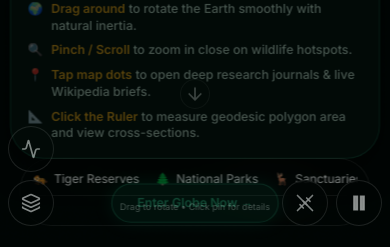
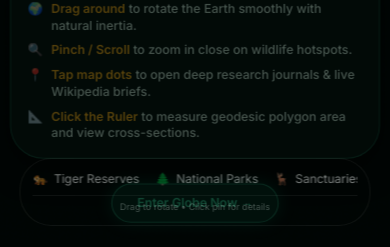
Before and after one commit to g4mt2fch8w-code/geo-globe, a React (Vite) app: page /globe in a window 390 px wide. Shown: the part 594-841 px from the top of the page. Built offline with nearby package versions, Linux system fonts and the light colour scheme; a web font is replaced by a local one.

Commit message:
fix: resolve mobile overlapping bugs, remove measurement tools on mobile, keep Orbit text button, and shift earth upwards

```diff
--- a/src/components/ControlsUI.tsx
+++ b/src/components/ControlsUI.tsx
@@ -364,7 +364,7 @@ export const ControlsUI: React.FC<ControlsUIProps> = ({
 </div>
       {/* Interactive Timeline Range Slider when in timeline mode */}
       {globeMode === 'timeline' && setTimelineYear && (
-        <div className="absolute bottom-24 md:bottom-auto md:top-24 left-1/2 -translate-x-1/2 z-40 w-[90%] max-w-xl glass-card bg-[#08221a]/95 border border-[#fbbf24]/50 p-4 rounded-3xl shadow-[0_10px_40px_rgba(251,191,36,0.3)] pointer-events-auto">
+        <div className="absolute top-24 sm:top-24 left-1/2 -translate-x-1/2 z-40 w-[90%] max-w-xl glass-card bg-[#08221a]/95 border border-[#fbbf24]/50 p-4 rounded-3xl shadow-[0_10px_40px_rgba(251,191,36,0.3)] pointer-events-auto">
           <div className="flex items-center justify-between mb-2">
             <div>
               <span className="text-xs font-bold uppercase tracking-wider text-[#fbbf24]">Project Tiger Chronology</span>
@@ -513,99 +513,6 @@ export const ControlsUI: React.FC<ControlsUIProps> = ({
         )}
       </div>
 
-      {/* MOBILE ONLY: Bottom Controls Bar */}
-      <div className="fixed bottom-6 left-2 right-2 md:hidden pointer-events-none flex flex-col justify-end items-center gap-2 z-40 font-body">
-
-        {/* Blinking Down Indicator */}
-        <div className="animate-bounce mb-2 text-white/50 pointer-events-auto bg-black/40 rounded-full p-1 border border-white/10 shadow-lg">
-           <svg width="20" height="20" viewBox="0 0 24 24" fill="none" stroke="currentColor" strokeWidth="2" strokeLinecap="round" strokeLinejoin="round"><path d="M12 5v14M19 12l-7 7-7-7"/></svg>
-        </div>
-
-        <div className="flex w-full justify-between items-end pointer-events-auto gap-2">
-            <div className="flex flex-col gap-2 relative">
-                {/* Mobile Mode Button */}
-                <button
-                onClick={() => { setShowModesMenu(!showModesMenu); setShowLayersMenu(false); }}
-                className={`flex items-center justify-center p-3 rounded-full text-xs font-bold transition-all border shadow-lg ${
-                    globeMode !== 'standard' || showModesMenu
-                    ? 'bg-[#fbbf24] text-[#04120e] border-[#f59e0b]'
-                    : 'bg-black/80 text-white/90 border-white/20'
-                }`}
-                >
-                <Activity className="w-5 h-5" />
-                </button>
-
-                {/* Mobile Modes Menu Dropup */}
-                {showModesMenu && (
-                <div className="absolute bottom-full left-0 mb-2 w-64 bg-[#08221a]/95 backdrop-blur-2xl border border-[#fbbf24]/40 rounded-2xl p-3 shadow-2xl z-50">
-                    <div className="text-[10px] font-mono font-bold uppercase text-[#fbbf24] mb-2 pb-1 border-b border-[#fbbf24]/20">Modes</div>
-                    <div className="space-y-1">
-                        <button onClick={() => { setGlobeMode?.('standard'); setShowModesMenu(false); }} className="w-full text-left px-2 py-2 text-xs text-white/80 hover:bg-white/5 rounded">🌐 Standard</button>
-                        <button onClick={() => { setGlobeMode?.('timeline'); setShowModesMenu(false); }} className="w-full text-left px-2 py-2 text-xs text-[#fbbf24] hover:bg-white/5 rounded">⏳ Timeline</button>
-                        <button onClick={() => { setGlobeMode?.('biogeo'); setShowModesMenu(false); }} className="w-full text-left px-2 py-2 text-xs text-[#38bdf8] hover:bg-white/5 rounded">🗺️ Biogeo Zones</button>
-                        <button onClick={() => { setGlobeMode?.('threats'); setShowModesMenu(false); }} className="w-full text-left px-2 py-2 text-xs text-[#f97316] hover:bg-white/5 rounded">⚠️ Threat Matrix</button>
-                    </div>
-                </div>
-                )}
-
-                {/* Mobile Data Button */}
-                <button
-                onClick={() => { setShowLayersMenu(!showLayersMenu); setShowModesMenu(false); }}
-                className={`flex items-center justify-center p-3 rounded-full text-xs font-bold transition-all border shadow-lg ${
-                    activeLayer !== 'none' || showLayersMenu
-                    ? 'bg-[#10b981] text-[#04120e] border-[#34d399]'
-                    : 'bg-black/80 text-white/90 border-white/20'
-                }`}
-                >
-                <Layers className="w-5 h-5" />
-                </button>
-
-                {/* Mobile Data Menu Dropup */}
-                {showLayersMenu && (
-                <div className="absolute bottom-full left-0 mb-2 w-64 bg-[#08221a]/95 backdrop-blur-2xl border border-[#34d399]/40 rounded-2xl p-3 shadow-2xl z-50">
-                    <div className="text-[10px] font-mono font-bold uppercase text-[#34d399] mb-2 pb-1 border-b border-[#34d399]/20">Data</div>
-                    <div className="space-y-1">
-                        <button onClick={() => { setActiveLayer?.('none'); setShowLayersMenu(false); }} className="w-full text-left px-2 py-2 text-xs text-white/80 hover:bg-white/5 rounded">None</button>
-                        <button onClick={() => { setActiveLayer?.('champion'); setShowLayersMenu(false); }} className="w-full text-left px-2 py-2 text-xs text-[#fbbf24] hover:bg-white/5 rounded">🌲 Champion & Seth</button>
-                        <button onClick={() => { setActiveLayer?.('watershed'); setShowLayersMenu(false); }} className="w-full text-left px-2 py-2 text-xs text-[#38bdf8] hover:bg-white/5 rounded">💧 Watersheds</button>
-                        <button onClick={() => { setActiveLayer?.('soil'); setShowLayersMenu(false); }} className="w-full text-left px-2 py-2 text-xs text-[#f59e0b] hover:bg-white/5 rounded">🪴 Soil & Rainfall</button>
-                    </div>
-                </div>
-                )}
-            </div>
-
-            <div className="flex gap-2">
-                {/* Mobile Ruler */}
-                <button
-                onClick={() => setRulerMode(!rulerMode)}
-                className={`flex items-center justify-center p-3 rounded-full text-xs font-bold transition-all border backdrop-blur-md ${
-                    rulerMode ? 'border-gold text-gold bg-gold/15 shadow-[0_0_20px_rgba(251,191,36,0.3)]' : 'bg-black/80 text-white/90 border-white/20'
-                }`}
-                >
-                <svg width="20" height="20" viewBox="0 0 24 24" fill="none" stroke="currentColor" strokeWidth="2" strokeLinecap="round" strokeLinejoin="round"><path d="M21 21L3 3"/><path d="M21 3L3 21"/><path d="M14 6l4 4"/><path d="M10 10l4 4"/><path d="M6 14l4 4"/></svg>
-                </button>
-                {/* Mobile Pause */}
-                <button
-                onClick={() => setIsAutoRotate(!isAutoRotate)}
-                className={`flex items-center justify-center p-3 rounded-full text-xs font-bold transition-all bg-black/80 backdrop-blur-md text-white/90 border border-white/20`}
-                >
-                {isAutoRotate ? <svg width="20" height="20" viewBox="0 0 24 24" fill="currentColor" stroke="currentColor" strokeWidth="2"><rect x="6" y="4" width="4" height="16"/><rect x="14" y="4" width="4" height="16"/></svg> : <svg width="20" height="20" viewBox="0 0 24 24" fill="currentColor" stroke="currentColor" strokeWidth="2"><polygon points="5 3 19 12 5 21 5 3"/></svg>}
-                </button>
-            </div>
-        </div>
-
-        {/* Mobile Ruler UI below buttons */}
-        {rulerMode && (
-          <div className="bg-[#08221a]/95 backdrop-blur-2xl w-full p-4 rounded-2xl border border-[#34d399]/40 mt-2 shadow-2xl text-left pointer-events-auto">
-             <div className="flex justify-between items-center mb-2">
-                <span className="text-[10px] text-[#34d399] font-bold">CROSS-SECTION (3D: {slopeDistanceStr})</span>
-                <button onClick={() => setRulerPoints([])} className="text-[10px] bg-red-500/20 text-red-400 px-2 py-1 rounded">Clear</button>
-             </div>
-             <p className="text-[10px] text-white/60 mb-2">Tap 2 points on the globe.</p>
-          </div>
-        )}
-      </div>
-
-    </>
+          </>
   );
 };
--- a/src/components/GlobeViewer.tsx
+++ b/src/components/GlobeViewer.tsx
@@ -432,7 +432,7 @@ export const GlobeViewer: React.FC<GlobeViewerProps> = ({
           <Globe
             ref={globeRef}
 
-            globeImageUrl="//unpkg.com/three-globe/example/img/earth-blue-marble.jpg"
+            globeImageUrl="//unpkg.com/three-globe/example/img/earth-dark.jpg"
             bumpImageUrl={isMobile ? undefined : "//unpkg.com/three-globe/example/img/earth-topology.png"}
             backgroundImageUrl={isMobile ? undefined : "//unpkg.com/three-globe/example/img/night-sky.png"}
 
@@ -512,7 +512,18 @@ export const GlobeViewer: React.FC<GlobeViewerProps> = ({
             pointResolution={16}
             onPointClick={(d: any) => handleEntityClick(d)}
 
-            htmlElementsData={isMobile ? rulerHtmlData : (globeMode && globeMode !== 'standard' ? [...rulerHtmlData, ...layerHtmlElements] : [...forestsData, ...rulerHtmlData, ...layerHtmlElements])}
+
+            labelsData={globeMode === 'standard' ? forestsData : []}
+            labelLat="lat"
+            labelLng="lng"
+            labelText={(d: any) => getEntityEmoji(d.type)}
+            labelSize={isMobile ? 1.5 : 2.5}
+            labelDotRadius={0.5}
+            labelColor={(d: any) => getEntityColor(d.type)}
+            labelResolution={3}
+            onLabelClick={(d: any) => handleEntityClick(d)}
+
+            htmlElementsData={(() => { const base = [...rulerHtmlData, ...layerHtmlElements]; if (selectedEntity) { const fullEntity = forestsData.find(f => f.name === selectedEntity.name); if (fullEntity) base.push(fullEntity); } return base; })()}
             htmlLat="lat"
             htmlLng="lng"
             htmlElement={(d: any) => {
@@ -557,7 +568,7 @@ export const GlobeViewer: React.FC<GlobeViewerProps> = ({
                       </div>
                     ` : ''}
                     <div style="font-size: ${isSelected ? '28px' : '22px'}; ${textShadow} transition: transform 0.2s;" class="${isSelected ? 'scale-125' : 'group-hover:scale-125'}">${emoji}</div>
-                    <div class="${isSelected ? 'opacity-100 scale-105' : 'opacity-0 group-hover:opacity-100'} transition-all duration-200 absolute top-[28px] pointer-events-none whitespace-nowrap z-50">
+                    <div class="opacity-100 scale-105 transition-all duration-200 absolute top-[28px] pointer-events-none whitespace-nowrap z-50">
                       <div style="background: ${bg}; border: 1px solid ${isSelected ? 'rgba(251, 191, 36, 0.9)' : 'rgba(201, 161, 59, 0.4)'}; padding: ${isSelected ? '4px 8px' : '3px 7px'}; border-radius: 6px; color: #F0D87A; font-family: sans-serif; font-size: ${isSelected ? '11px' : '10px'}; font-weight: bold; box-shadow: 0 4px 12px rgba(0,0,0,0.8); ${backdrop}">
                         ${d.name}
                       </div>
--- a/vite.config.ts
+++ b/vite.config.ts
@@ -8,6 +8,21 @@ export default defineConfig({
     react(),
   ],
   build: {
-    chunkSizeWarningLimit: 1500
+    chunkSizeWarningLimit: 2500,
+    rollupOptions: {
+      output: {
+        manualChunks(id) {
+          if (id.includes('node_modules/three')) {
+            return 'three';
+          }
+          if (id.includes('node_modules/react-globe.gl')) {
+            return 'react-globe';
+          }
+          if (id.includes('node_modules/framer-motion')) {
+            return 'framer-motion';
+          }
+        }
+      }
+    }
   }
 })
```
